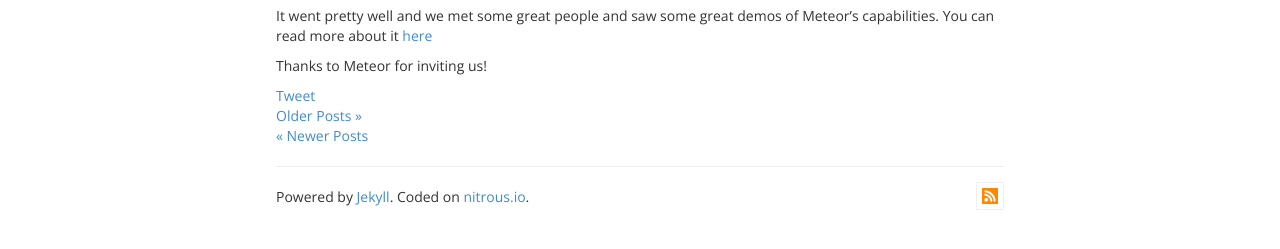
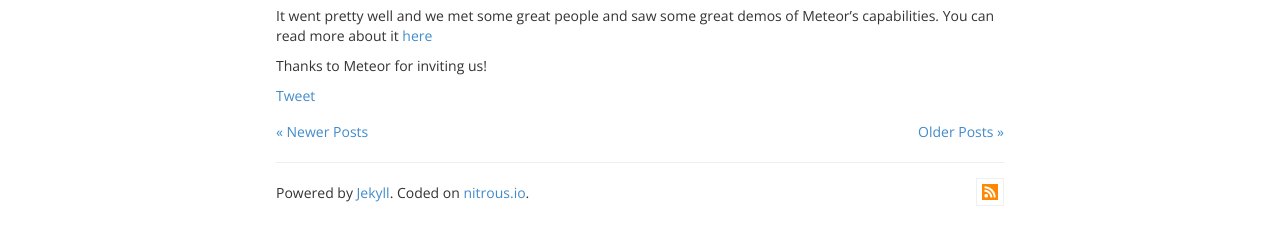
Before and after one commit to koheishingai/blog, a Jekyll site: the page built from _posts/2013-05-10-nitrous-io-at-meteor-devshop-3.md, in a window 1280 px wide. Shown: the part 604-853 px from the top of the page. Built offline with Jekyll 4.4.1, drawn with Linux system fonts in a browser that asks for light colours; nearby versions of some CDN libraries; library files that are not in the unit come from our copies; Markdown is read by kramdown in place of the engine named in the settings; comment, search, counter and statistics services are not loaded.

Commit message:
page nav

```diff
--- a/_layouts/post.html
+++ b/_layouts/post.html
@@ -16,20 +16,14 @@
 
 {% include sharing.html %}
 
-{% if page.previous.url %}
-  <div class="older"><a href="{{page.previous.url}}" title="Older">Older Posts &raquo;</a></div>
-{% endif %}
+<div class="pnav clearfix">
+  {% if page.previous.url %}
+    <a href="{{page.previous.url}}" title="Older" class="pnav older pull-right">Older Posts &raquo;</a>
+  {% endif %}
 
-{% if page.next.url %}
-  <div class="newer"><a href="{{page.next.url}}" title="Newer">&laquo; Newer Posts</a></div>
-{% endif %}
+  {% if page.next.url %}
+    <a href="{{page.next.url}}" title="Newer" class="pnav newer pull-left">&laquo; Newer Posts</a>
+  {% endif %}
+</div>
 
-{% if site.related_posts.count > 0 %}
-  <h2>Related Posts</h2>
-  <ul class="posts">
-    {% for post in site.related_posts limit:3 %}
-      <li><span>{{ post.date | date_to_string }}</span> &raquo; <a href="{{ post.url }}">{{ post.title }}</a></li>
-    {% endfor %}
-  </ul>
-{% endif %}
 <hr />
--- a/css/action.css
+++ b/css/action.css
@@ -106,3 +106,7 @@
   padding: 4px 12px;
   background-color: #fcfcfc;
 }
+
+.pnav {
+  margin: 8px 0 0;
+}
```
